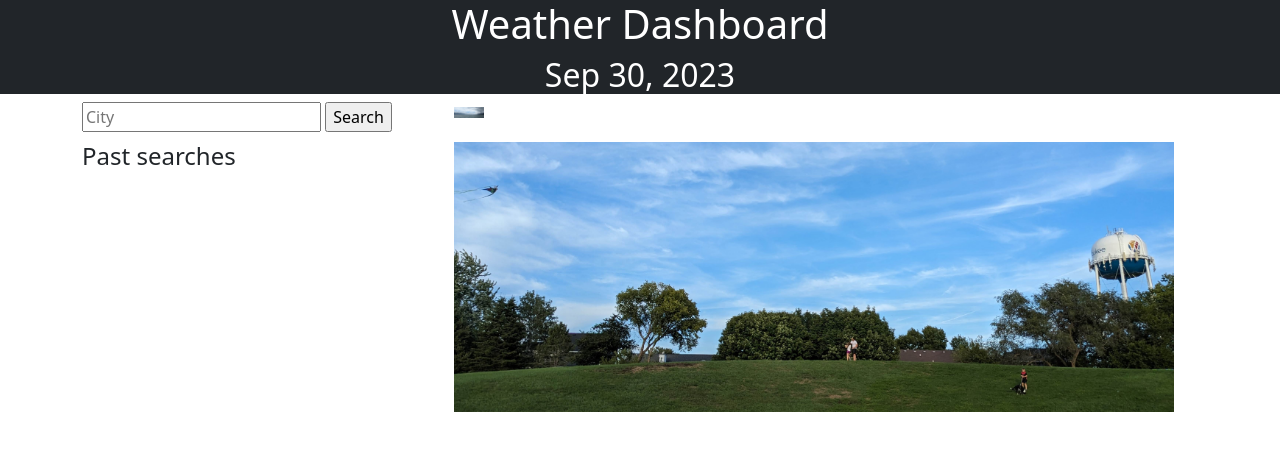
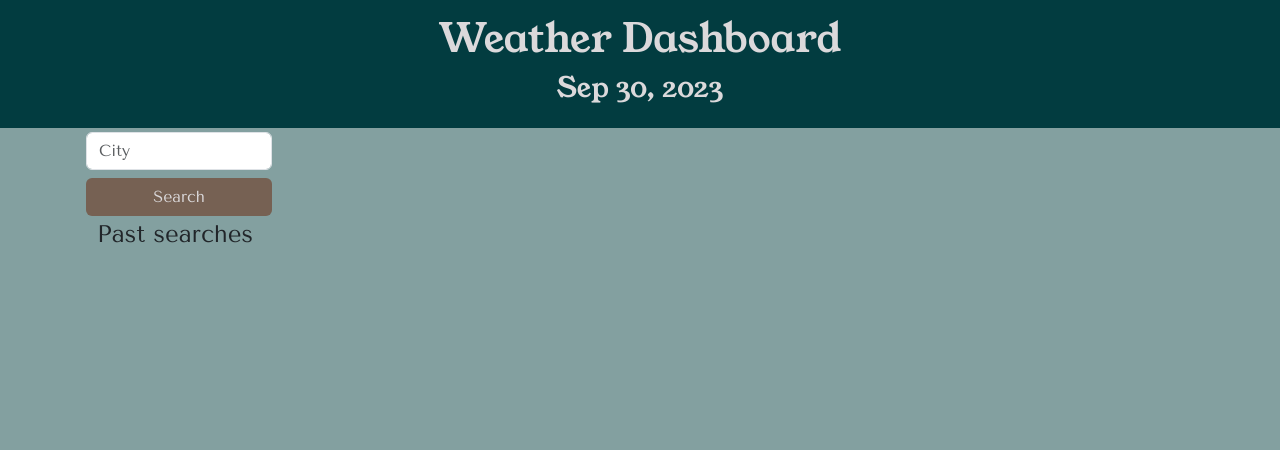
Before and after one commit to bdeutmeyer/weather-dashboard, a plain HTML site: page index.html in a window 1280 px wide. Drawn offline with nearby package versions, Linux system fonts and the light colour scheme.

Commit message:
Added some styling

```diff
--- a/assets/css/style.css
+++ b/assets/css/style.css
@@ -1,3 +1,49 @@
+:root {
+    --cadet-gray: #83a0a0;
+    --platinum: #dbd9db;
+    --saffron: #EEB902;
+    --umber: #766153;
+    --midnight-green: #023C40;
+}
+
+body {
+    background-color: var(--cadet-gray);
+    font-family: 'Tenor Sans', sans-serif;
+}
+
+header {
+    background-color: var(--midnight-green);
+    padding: 15px;
+}
+
+h1,
+h3 {
+    color: var(--platinum);
+    font-family: 'Young Serif', serif;
+}
+
+h2 {
+    color: white;
+    font-family: 'Young Serif', serif;
+    padding-top: 10px;
+}
+
+#submit-button {
+    text-align: center;
+    background-color: var(--umber);
+    color: var(--platinum);
+    width: 100%;
+}
+
+#search-heading {
+    text-align: center;
+}
+
+#current-weather,
+#forecast-section {
+    padding-left: 30px;
+}
+
 img {
     width: 30px;
     height: auto;
--- a/assets/js/pseudocode.js
+++ b/assets/js/pseudocode.js
@@ -14,3 +14,5 @@
                 alert('City not found');
             }
         }
+
+        //list-item flex-row justify-space-between align-center
--- a/assets/js/script.js
+++ b/assets/js/script.js
@@ -1,7 +1,6 @@
 var searchSectionEl = document.getElementById('search');
 var searchFormEl = document.getElementById('search-form');
 var searchInputEl = document.getElementById('search-input');
-// var submitBtn = document.getElementById('submit-button'); -- probably unnecessary...unless needed for styling, delete id in html too
 var searchHistoryEl = document.getElementById('search-history');
 var searchHistory = JSON.parse(localStorage.getItem('city')) || [];
 var currentWeatherEl = document.getElementById('current-weather');
@@ -119,7 +118,7 @@ var renderCurrent = function(data) {
 }
 
 var renderForecast = function(data) {
-    forecastHeading.textContent = '5-day forecast:'
+    forecastHeading.textContent = '5-day forecast'
     if (forecastEl.hasChildNodes()) {
         forecastEl.innerHTML = null;
     }
@@ -144,6 +143,7 @@ var renderForecast = function(data) {
         var forecastTemp = document.createElement('p');
         var forecastHumidity = document.createElement('p');
         var forecastWind = document.createElement('p');
+        var forecastCard = document.createElement('div');
 
         forecastDate.textContent = dates[i];
         forecastCondition.textContent = next5DaysAt3[i].weather[0].main;
@@ -154,13 +154,18 @@ var renderForecast = function(data) {
         '%';
         forecastWind.textContent = 'Wind Speed: ' + next5DaysAt3[i].wind.speed + ' mph';
 
-        forecastEl.append(forecastDate, forecastCondition, forecastConditionIcon, forecastTemp, forecastHumidity, forecastWind);
+        forecastCard.append(forecastDate, forecastCondition, forecastConditionIcon, forecastTemp, forecastHumidity, forecastWind);
+        forecastCard.setAttribute('class', 'col-2 m-1 ');
+        forecastEl.append(forecastCard);
+
     }
 }
 
 var renderHistory = function(city) {
     var pastCityEl = document.createElement('button');
     pastCityEl.textContent = city;
+    pastCityEl.setAttribute('class', 'btn m-1');
+    pastCityEl.setAttribute('style', 'text-align: center; background-color: var(--umber); color: var(--platinum); width: 100%');
     searchHistoryEl.appendChild(pastCityEl);
 }
 
--- a/index.html
+++ b/index.html
@@ -6,28 +6,31 @@
     <meta name="viewport" content="width=device-width, initial-scale=1.0">
     <title>Weather Dashboard</title>
     <link href="https://cdn.jsdelivr.net/npm/bootstrap@5.3.2/dist/css/bootstrap.min.css" rel="stylesheet" integrity="sha384-T3c6CoIi6uLrA9TneNEoa7RxnatzjcDSCmG1MXxSR1GAsXEV/Dwwykc2MPK8M2HN" crossorigin="anonymous">
+    <link rel="preconnect" href="https://fonts.googleapis.com">
+    <link rel="preconnect" href="https://fonts.gstatic.com" crossorigin>
+    <link href="https://fonts.googleapis.com/css2?family=Tenor+Sans&family=Young+Serif&display=swap" rel="stylesheet">
     <link rel="stylesheet" href="./assets/css/style.css">
     <script src="https://cdn.jsdelivr.net/npm/dayjs@1/dayjs.min.js"></script>
 </head>
 <body>
     <!-- Header -->
-    <header class="text-center text-white bg-dark">
+    <header class="text-center">
         <h1>Weather Dashboard</h1>
-        <h2 id="date"></h2>
+        <h3 id="date"></h3>
     </header>
     <!-- Main section -->
     <main class="container">
         <!-- Search section -->
         <section class="d-flex">
-            <aside id="search" class="col-4">
-                <form id="search-form">
-                    <input type="text" id="search-input" placeholder="City">
-                    <input type="submit" id="submit-button" value="Search">
+            <aside id="search" class="col-2">
+                <form id="search-form" class="form">
+                    <input type="text" id="search-input" placeholder="City" class="form-control m-1">
+                    <input type="submit" id="submit-button" value="Search" class="btn  m-1">
                 </form>
             </aside>
-            <section class="col-8">
+            <section class="col-10 p-10">
                 <div id="current-weather">
-                    <img src="./assets/images/Resurrection-Bay-cropped.jpg" alt="Resurrection Bay - Seward, AK" id="resurrection-bay">
+                    <!-- <img src="./assets/images/Resurrection-Bay-cropped.jpg" alt="Resurrection Bay - Seward, AK" id="resurrection-bay"> -->
                     <h2 id="current-weather-heading" class="section-content"></h2>
                     <ul id="current-weather-data" class="section-content"></ul>
                 </div>
@@ -35,16 +38,16 @@
         </section>
 
         <section class="d-flex">
-            <aside class="col-4">
+            <aside class="col-2">
                 <div>
-                    <h4>Past searches</h4>
+                    <h4 id="search-heading">Past searches</h4>
                 </div>
-                <div id="search-history" class="list-item flex-row justify-space-between align-center"></div>
+                <div id="search-history"></div>
             </aside>
-            <section id="forecast-section" class="col-8 row">
-                <img src="./assets/images/Kite-flying-cropped.jpg" alt="A family flying a kite on a sunny day" id="kite-flying">
+            <section id="forecast-section" class="col-10 p-10">
+                <!-- <img src="./assets/images/Kite-flying-cropped.jpg" alt="A family flying a kite on a sunny day" id="kite-flying"> -->
                 <h2 id="forecast-heading" class="section-content"></h2>
-                <div id="5day-forecast" class="section-content"></div>
+                <div id="5day-forecast" class="section-content row"></div>
             </section>
         </section>
 
```
